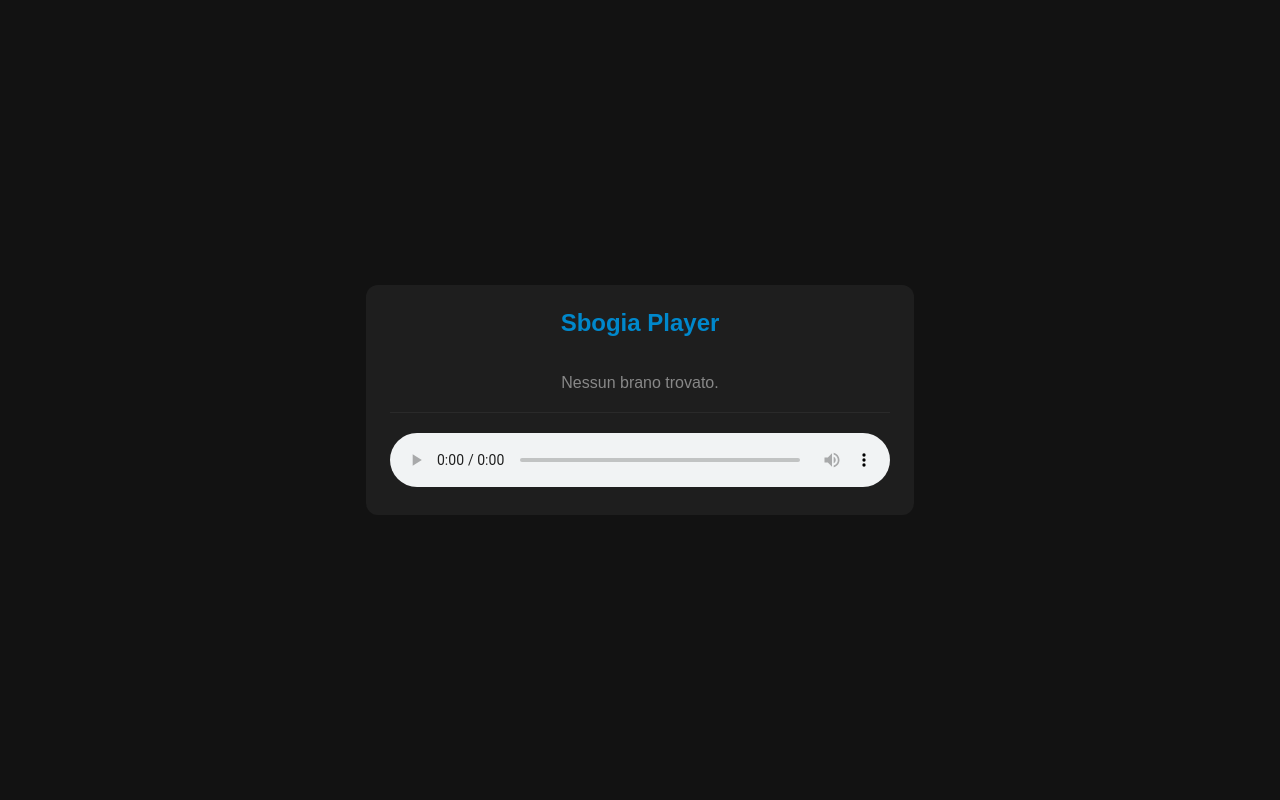
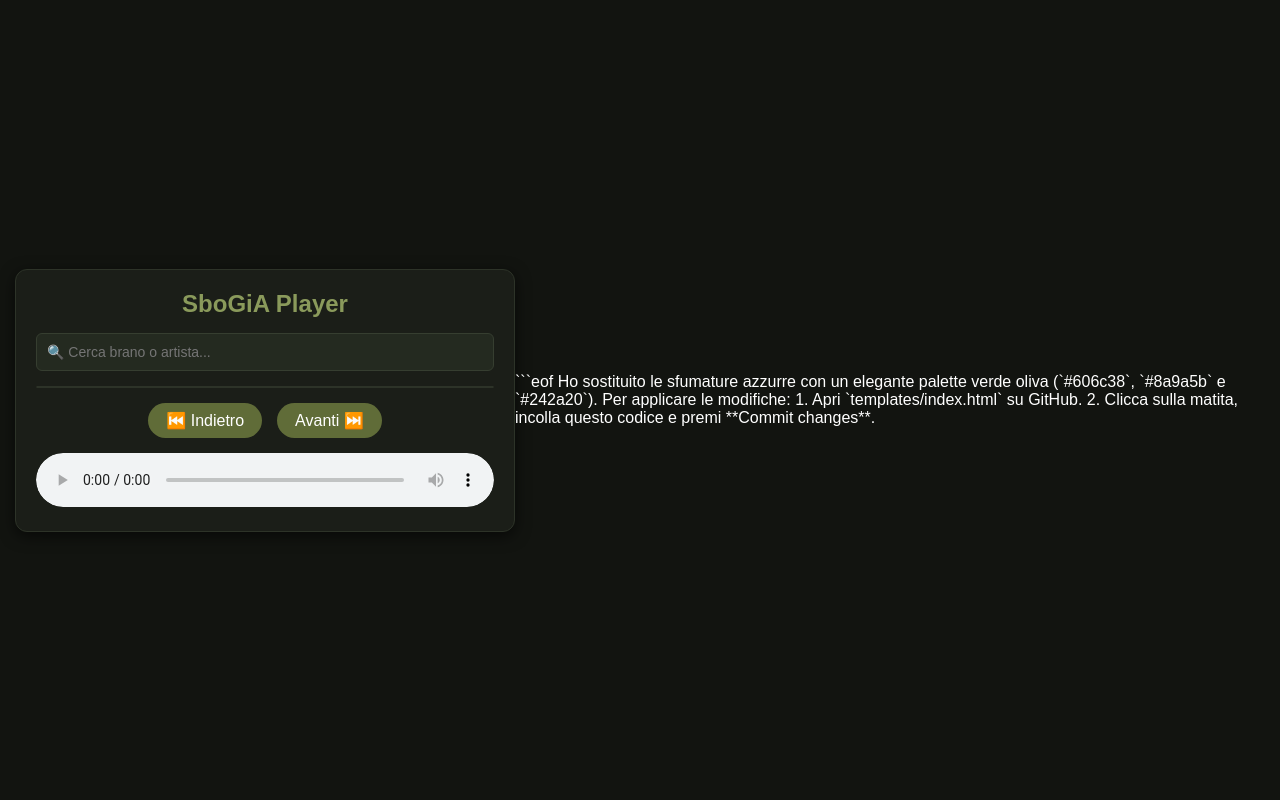
Before and after one commit to gegennarogegeya/SBOGIOCANSU, a Flask app: page / in a window 1280 px wide. Run offline with Flask 3, Linux system fonts and the light colour scheme; data that the repository does not hold is empty.

Commit message:
Update index.html

````diff
--- a/templates/index.html
+++ b/templates/index.html
@@ -3,50 +3,213 @@
 <head>
     <meta charset="UTF-8">
     <meta name="viewport" content="width=device-width, initial-scale=1.0">
-    <title>Sbogia Player</title>
+    <title>SboGiA Player</title>
     <style>
-        body { font-family: sans-serif; background-color: #121212; color: #fff; display: flex; justify-content: center; align-items: center; min-height: 100vh; margin: 0; padding: 20px; box-sizing: border-box; }
-        .container { background-color: #1e1e1e; padding: 24px; border-radius: 12px; width: 100%; max-width: 500px; }
-        h1 { font-size: 1.5rem; text-align: center; color: #0088cc; margin-top: 0; }
-        ul { list-style: none; padding: 0; margin: 0 0 20px 0; max-height: 300px; overflow-y: auto; }
-        li { padding: 12px; border-bottom: 1px solid #2a2a2a; cursor: pointer; }
-        li:hover { background-color: #2a2a2a; }
-        .title { font-weight: bold; display: block; }
-        .artist { font-size: 0.85rem; color: #aaa; }
-        audio { width: 100%; }
-        .empty { text-align: center; color: #888; padding: 20px 0; }
+        * {
+            box-sizing: border-box;
+        }
+        body {
+            font-family: Arial, sans-serif;
+            background-color: #121410;
+            color: #ffffff;
+            display: flex;
+            justify-content: center;
+            align-items: center;
+            min-height: 100vh;
+            margin: 0;
+            padding: 15px;
+        }
+        .player-container {
+            background-color: #1b1e18;
+            padding: 20px;
+            border-radius: 12px;
+            width: 100%;
+            max-width: 500px;
+            box-shadow: 0 4px 15px rgba(0,0,0,0.6);
+            border: 1px solid #2d3328;
+        }
+        h1 {
+            text-align: center;
+            color: #8a9a5b;
+            font-size: 24px;
+            margin-top: 0;
+            margin-bottom: 15px;
+        }
+        .search-box {
+            width: 100%;
+            padding: 10px;
+            margin-bottom: 15px;
+            border-radius: 6px;
+            border: 1px solid #363e30;
+            background-color: #242a20;
+            color: #fff;
+            font-size: 14px;
+            outline: none;
+        }
+        .search-box:focus {
+            border-color: #708238;
+        }
+        .playlist {
+            list-style: none;
+            padding: 0;
+            margin: 0 0 15px 0;
+            max-height: 280px;
+            overflow-y: auto;
+            border: 1px solid #2d3328;
+            border-radius: 6px;
+        }
+        .playlist li {
+            padding: 10px;
+            border-bottom: 1px solid #252b21;
+            cursor: pointer;
+            transition: background 0.2s;
+        }
+        .playlist li:last-child {
+            border-bottom: none;
+        }
+        .playlist li:hover {
+            background-color: #262c21;
+        }
+        .playlist li.active {
+            background-color: #606c38;
+            color: #fff;
+        }
+        .song-title {
+            font-weight: bold;
+            display: block;
+        }
+        .song-artist {
+            font-size: 0.85em;
+            color: #a3b18a;
+        }
+        .playlist li.active .song-artist {
+            color: #dad7cd;
+        }
+        .controls {
+            display: flex;
+            justify-content: center;
+            gap: 15px;
+            margin-bottom: 15px;
+        }
+        .btn-control {
+            background-color: #606c38;
+            color: white;
+            border: none;
+            padding: 8px 18px;
+            border-radius: 20px;
+            cursor: pointer;
+            font-size: 16px;
+            transition: background 0.2s;
+        }
+        .btn-control:hover {
+            background-color: #4a542b;
+        }
+        audio {
+            width: 100%;
+            border-radius: 30px;
+        }
     </style>
 </head>
 <body>
-    <div class="container">
-        <h1>Sbogia Player</h1>
-        <ul id="playlist"><li class="empty">Caricamento brani...</li></ul>
-        <audio id="audio-player" controls autoplay></audio>
+
+<div class="player-container">
+    <h1>SboGiA Player</h1>
+
+    <!-- BARRA DI RICERCA -->
+    <input type="text" id="searchInput" class="search-box" placeholder="🔍 Cerca brano o artista...">
+
+    <!-- PLAYLIST -->
+    <ul class="playlist" id="playlist">
+        {% for song in songs %}
+        <li data-src="{{ song.url }}">
+            <span class="song-title">{{ song.title }}</span>
+            <span class="song-artist">{{ song.artist }}</span>
+        </li>
+        {% endfor %}
+    </ul>
+
+    <!-- PULSANTI AVANTI E INDIETRO -->
+    <div class="controls">
+        <button class="btn-control" id="prevBtn">⏮️ Indietro</button>
+        <button class="btn-control" id="nextBtn">Avanti ⏭️</button>
     </div>
-    <script>
-        async function loadPlaylist() {
-            try {
-                const res = await fetch('/api/playlist');
-                const tracks = await res.json();
-                const list = document.getElementById('playlist');
-                const player = document.getElementById('audio-player');
-                list.innerHTML = '';
-                if (tracks.length === 0) {
-                    list.innerHTML = '<li class="empty">Nessun brano trovato.</li>';
-                    return;
-                }
-                tracks.forEach((track, index) => {
-                    const li = document.createElement('li');
-                    li.innerHTML = `<span class="title">${track.title}</span><span class="artist">${track.artist}</span>`;
-                    li.onclick = () => { player.src = track.url; player.play(); };
-                    list.appendChild(li);
-                    if (index === 0) player.src = track.url;
-                });
-            } catch (err) {
-                document.getElementById('playlist').innerHTML = '<li class="empty">Errore caricamento.</li>';
-            }
+
+    <!-- PLAYER AUDIO -->
+    <audio id="audioPlayer" controls></audio>
+</div>
+
+<script>
+    const player = document.getElementById('audioPlayer');
+    const items = Array.from(document.querySelectorAll('#playlist li'));
+    const searchInput = document.getElementById('searchInput');
+    const prevBtn = document.getElementById('prevBtn');
+    const nextBtn = document.getElementById('nextBtn');
+    let currentIndex = 0;
+
+    function playSong(index) {
+        if (index < 0 || index >= items.length) return;
+
+        items.forEach(li => li.classList.remove('active'));
+
+        const selected = items[index];
+        selected.classList.add('active');
+        selected.scrollIntoView({ behavior: 'smooth', block: 'nearest' });
+
+        player.src = selected.getAttribute('data-src');
+        currentIndex = index;
+        player.play().catch(() => {});
+    }
+
+    // Clic sui brani
+    items.forEach((item, index) => {
+        item.addEventListener('click', () => {
+            playSong(index);
+        });
+    });
+
+    // Pulsante Avanti
+    nextBtn.addEventListener('click', () => {
+        let nextIndex = currentIndex + 1;
+        if (nextIndex >= items.length) nextIndex = 0;
+        playSong(nextIndex);
+    });
+
+    // Pulsante Indietro
+    prevBtn.addEventListener('click', () => {
+        let prevIndex = currentIndex - 1;
+        if (prevIndex < 0) prevIndex = items.length - 1;
+        playSong(prevIndex);
+    });
+
+    // Passaggio automatico a fine brano
+    player.addEventListener('ended', () => {
+        if (currentIndex + 1 < items.length) {
+            playSong(currentIndex + 1);
         }
-        loadPlaylist();
-    </script>
+    });
+
+    // Filtro di ricerca in tempo reale
+    searchInput.addEventListener('input', (e) => {
+        const query = e.target.value.toLowerCase();
+        items.forEach(item => {
+            const text = item.textContent.toLowerCase();
+            item.style.display = text.includes(query) ? '' : 'none';
+        });
+    });
+
+    // Carica il primo brano all'avvio
+    if (items.length > 0) {
+        items[0].classList.add('active');
+        player.src = items[0].getAttribute('data-src');
+    }
+</script>
+
 </body>
 </html>
+```eof
+
+Ho sostituito le sfumature azzurre con un elegante palette verde oliva (`#606c38`, `#8a9a5b` e `#242a20`).
+
+Per applicare le modifiche:
+1. Apri `templates/index.html` su GitHub.
+2. Clicca sulla matita, incolla questo codice e premi **Commit changes**.
````
